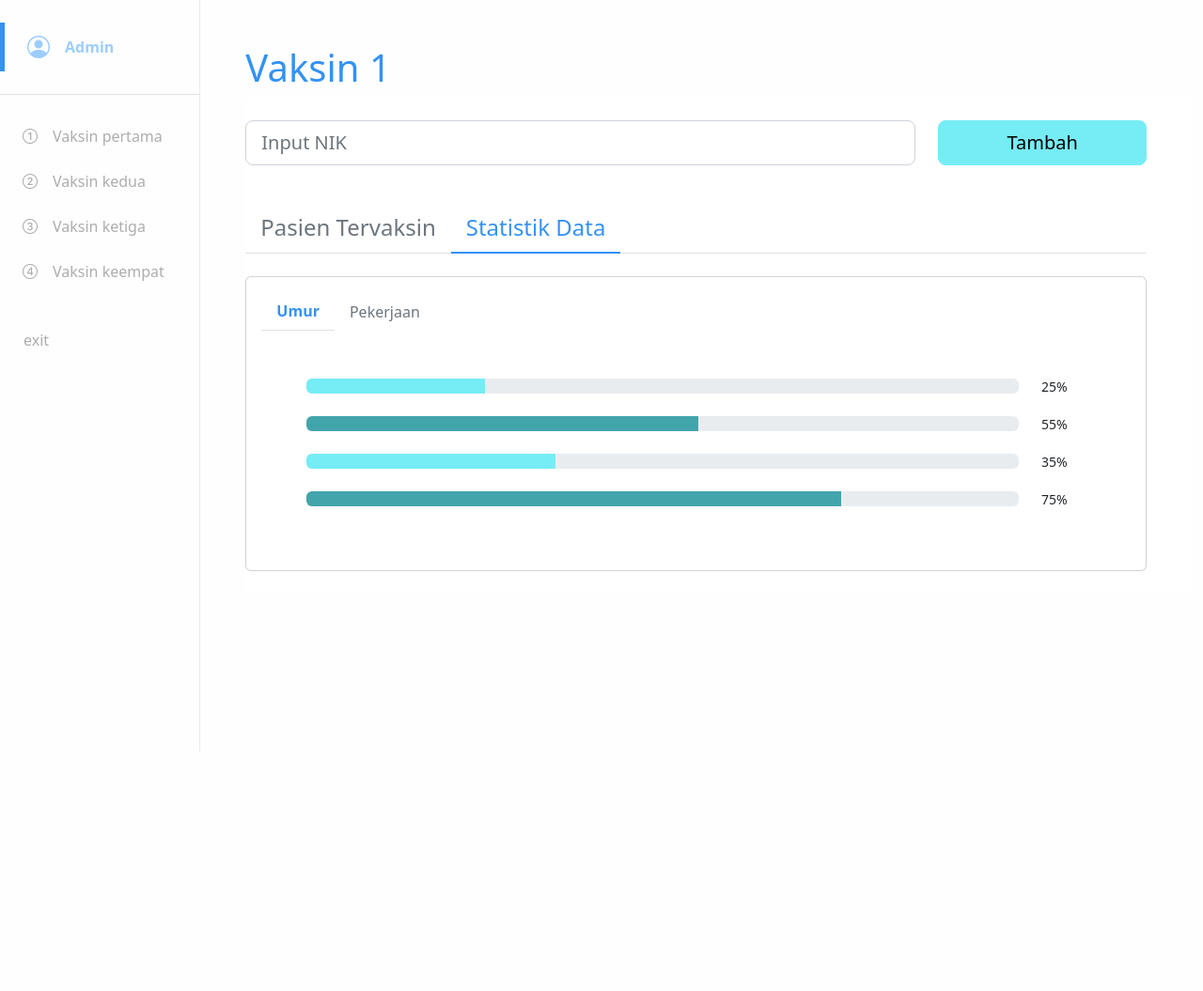
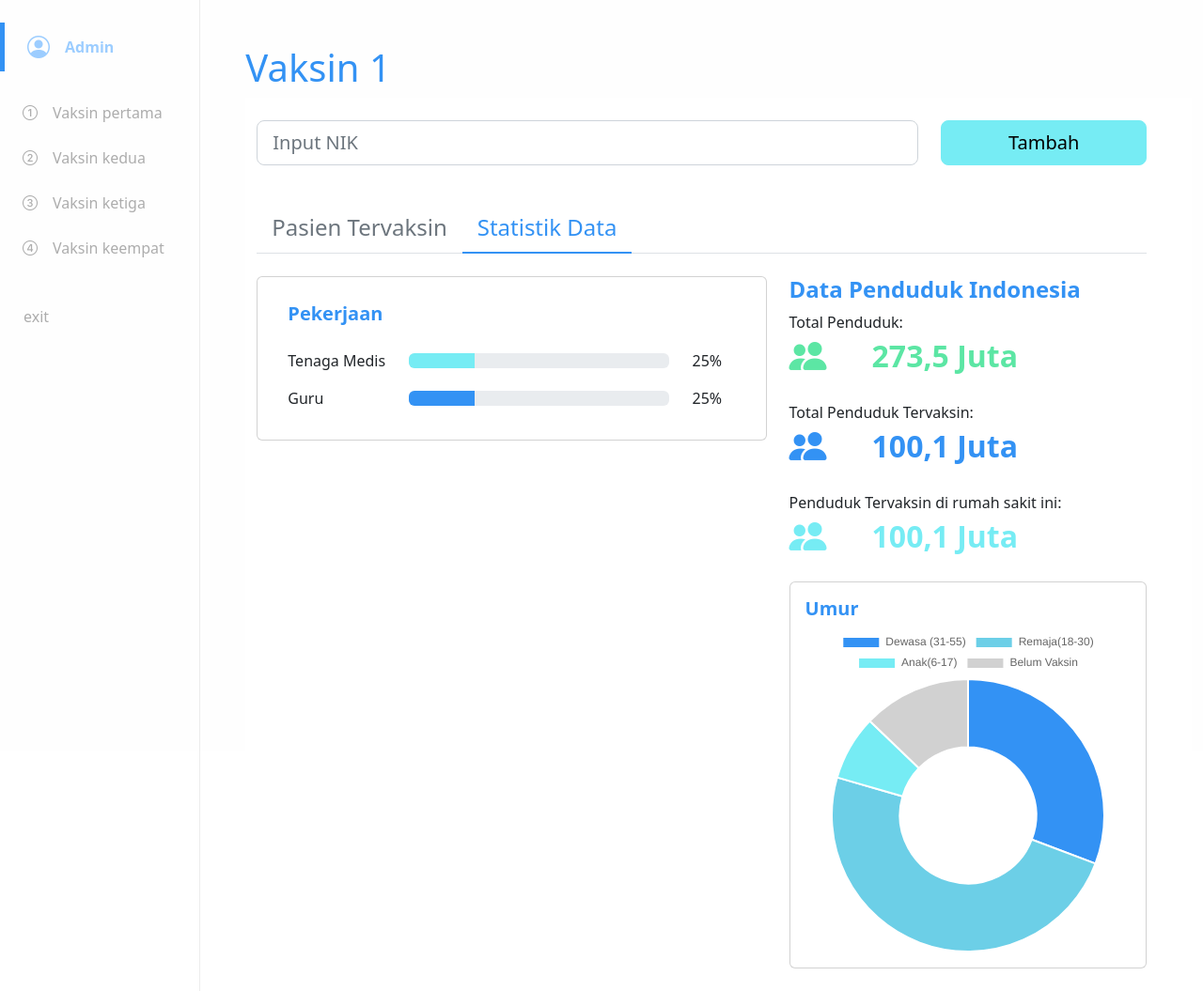
Before and after one commit to ahmadhilmandani/vcp_2022, a CodeIgniter app: page /vcp_2022/index.php/c_dashboard/admin/1 in a window 1280 px wide, after a click on "Statistik Data". Shown: the whole page at 94% size. Before the commit the page ends 800 px from the top, so only its background shows below. Run offline with CodeIgniter, Linux system fonts and the light colour scheme; data that the repository does not hold is empty; some libraries are stand-ins or nearby versions.

Commit message:
update tampilan admin, index admin, dan statistik data bagian admin

```diff
--- a/application/views/combine/View_dashboard_admin.php
+++ b/application/views/combine/View_dashboard_admin.php
@@ -16,7 +16,7 @@
 
         </div>
 
-        <div class="container-lg col-xl-10 col-md-9 d-sm-block mt-5 ps-5">
+        <div class="container-lg col-xl-10 col-md-9 d-sm-block mt-5 ps-md-5">
             <!-- JANGAN LUPA KASIH PENGECAKAN SESSION YANG DI SET BERNILAI ADMIN ATAU USER -->
             <?= $main_admin ?>
 
@@ -29,6 +29,7 @@
 <script src="https://code.jquery.com/jquery-3.6.1.min.js"></script>
 <script src="https://cdn.datatables.net/1.12.1/js/jquery.dataTables.min.js"></script>
 <script src="https://cdn.datatables.net/1.12.1/js/dataTables.bootstrap5.min.js"></script>
+<script src="https://cdnjs.cloudflare.com/ajax/libs/Chart.js/3.9.1/chart.min.js" integrity="sha512-ElRFoEQdI5Ht6kZvyzXhYG9NqjtkmlkfYk0wr6wHxU9JEHakS7UJZNeml5ALk+8IKlU6jDgMabC3vkumRokgJA==" crossorigin="anonymous" referrerpolicy="no-referrer"></script>
 <script type="text/javascript">
     $(document).ready(function() {
         $('#tableVaksin').DataTable({
@@ -49,4 +50,28 @@
         $('.nav-statistik').addClass('text-muted')
         $(this).removeClass('text-muted')
     })
+
 </script>
+<!-- script chart js -->
+<script>
+const ctx = document.getElementById('myChart');
+const myChart = new Chart(ctx, {
+    type: 'doughnut',
+    data: {
+        labels: ['Dewasa (31-55)', 'Remaja(18-30)', 'Anak(6-17)', 'Belum Vaksin'],
+        datasets: [{
+            label: '# of Votes',
+            data: [12, 19, 3, 5,],
+            backgroundColor: [
+                '#3392F4',
+                '#6CCFE7',
+                '#76ECF4',
+                '#D1D1D1',
+            ]
+        }]
+    },
+    options: {
+
+    }
+});
+</script>
--- a/application/views/templates/View_footer.php
+++ b/application/views/templates/View_footer.php
@@ -1,5 +1,5 @@
 <script src="<?= base_url('asset/js/sweetalert2.all.min.js') ?>"></script>
-<script src="cdn.jsdelivr.net/npm/sweetalert2@11"></script>
+<script src="//cdn.jsdelivr.net/npm/sweetalert2@11"></script>
 
 <script>
 
--- a/application/views/templates/View_header.php
+++ b/application/views/templates/View_header.php
@@ -14,11 +14,12 @@ defined('BASEPATH') or exit('No direct script access allowed');
 
 	<script src="https://cdn.jsdelivr.net/npm/bootstrap@5.2.1/dist/js/bootstrap.bundle.min.js" integrity="sha384-u1OknCvxWvY5kfmNBILK2hRnQC3Pr17a+RTT6rIHI7NnikvbZlHgTPOOmMi466C8" crossorigin="anonymous"></script>
 
-	<link rel="stylesheet" href="https://cdn.jsdelivr.net/npm/bootstrap-icons@1.9.1/font/bootstrap-icons.css" />
 
 	<script src="<?= base_url('asset/js/responsive.js') ?>" defer></script>
 	<script src="https://code.jquery.com/jquery-3.6.1.min.js"></script>
-	<link rel="stylesheet" href="https://cdn.jsdelivr.net/npm/bootstrap-icons@1.9.1/font/bootstrap-icons.css">
+
+	<!-- icons -->
+	<link rel="stylesheet" href="https://cdn.jsdelivr.net/npm/bootstrap-icons@1.9.1/font/bootstrap-icons.css" />
 
 	<script src="https://cdn.jsdelivr.net/npm/@popperjs/core@2.11.6/dist/umd/popper.min.js" integrity="sha384-oBqDVmMz9ATKxIep9tiCxS/Z9fNfEXiDAYTujMAeBAsjFuCZSmKbSSUnQlmh/jp3" crossorigin="anonymous" defer></script>
 	<script src="https://cdn.jsdelivr.net/npm/bootstrap@5.2.1/dist/js/bootstrap.min.js" integrity="sha384-7VPbUDkoPSGFnVtYi0QogXtr74QeVeeIs99Qfg5YCF+TidwNdjvaKZX19NZ/e6oz" crossorigin="anonymous" defer></script>
--- a/application/views/templates/admin/View_main_admin.php
+++ b/application/views/templates/admin/View_main_admin.php
@@ -2,11 +2,58 @@
     <div id="beranda-konten" data-click-sidebar="0">
         <h1 class="text-primary mb-4">Hai, Ahmad Hilman Dani</h1>
     </div>
-    <div class="p-5 border border-grey-light-custom" style="width: 60%;">
-        <h3 class="text-primary mb-4">Daftar Vaksin keempat</h3>
-        <input class="mb-4 border border-grey-custom rounded-1 text-grey-custom d-block w-75 p-2 " type="date" name="tanggal-vaksin" placeholder="Pilih tanggal" required>
-        <button class="btn bg-info px-4 py-2 d-block w-50" type="date" placeholder="Pilih tanggal" required>Daftar Vaksin</button>
+
+    <div class="col-lg-8 col-md-9">
+        <div class="card mb-5">
+            <div class="card-body p-5">
+                <h3 class="text-primary mb-4">Agendakan Vaksin!</h3>
+                <form action="" method="post">
+                    <div class="row">
+                        <div class="col-lg-6">
+                            <div class="mb-3">
+                                <i><label for="vaksinDosis" class="form-label fs-5 text-muted">Vaksin Dosis Ke</label></i>
+                                <select name="dosis-vaksin" class="form-select border-0 border-bottom border-3 rounded-0" aria-label="Default select example" id="vaksinDosis">
+                                    <option selected></option>
+                                    <option value="1">Dosis 1</option>
+                                    <option value="2">Dosis 2</option>
+                                    <option value="3">Dosis 3</option>
+                                </select>
                             </div>
+
+                            <div class="mb-3">
+                                <i><label for="tanggal-vaksin-mulai" class="form-label fs-5 text-muted">Mulainya Vaksin</label></i>
+                                <input type="date" name="tanggal-mulai" class="form-control border-0 border-bottom border-3 rounded-0" id="tanggal-vaksin-mulai" value="<?= date("Y-m-d"); ?>">
+                            </div>
+                            <div class="mb-3">
+                                <i><label for="kuota" class="form-label fs-5 text-muted">Kuota</label></i>
+                                <input type="number" name="kuota" class="form-control border-0 border-bottom border-3 rounded-0" id="kuota" value="<?= date("Y-m-d"); ?>">
+                            </div>
+                        </div>
+                        <div class="col-lg-6">
+                            <div class="mb-3">
+                                <i><label for="namaVaksin" class="form-label fs-5 text-muted">Nama Vaksin</label></i>
+                                <select name="nama-vaksin" class="form-select border-0 border-bottom border-3 rounded-0" aria-label="Default select example" id="namaVaksin">
+                                    <option selected></option>
+                                    <option value="1">Dosis 1</option>
+                                    <option value="2">Dosis 2</option>
+                                    <option value="3">Dosis 3</option>
+                                </select>
+                            </div>
+                            <div class="mb-3">
+                                <i><label for="tanggal-vaksin-akhir" class="form-label fs-5 text-muted">Berakhirnya Vaksin</label></i>
+                                <input type="date" name="tanggal-akhir" class="form-control border-0 border-bottom border-3 rounded-0" id="tanggal-vaksin-akhir" value="<?= date("Y-m-d"); ?>">
+                            </div>
+                            <div class="d-grid gap-2 my-5">
+                                <button type="button" class="btn bg-info py-2 fs-5">Agendakan</button>
+                            </div>
+                        </div>
+                    </div>
+
+                </form>
+            </div>
+        </div>
+    </div>
+
 
 
 <?php else : ?>
@@ -14,7 +61,7 @@
         <h1 class="text-primary">Vaksin <?= $vaksin_user_ke ?></h1>
 
     </div>
-    <div class="h-auto py-4 bg-white border-1 border-grey-custom pe-5">
+    <div class="h-auto py-4 bg-white border-1 border-grey-custom pe-5 container-fluid">
         <!-- <h3 class="text-info mb-2"><?= $jenis_vaksin ?></h3> -->
         <form action="" method="post">
             <div class="row">
@@ -95,141 +142,101 @@
 
             <!-- tab statistik -->
             <div class="tab-pane fade" id="statistik-data" role="tabpanel" aria-labelledby="profile-tab" tabindex="0">
+                <div class="row">
+                    <div class="col-lg-7 mb-3">
                         <div class="card">
                             <div class="card-body">
                                 <nav>
                                     <div class="nav nav-tabs border-0" id="nav-tab" role="tablist">
-                                <button class="nav-link nav-statistik active border-0 text-primary border-bottom fw-bold" id="nav-home-tab" data-bs-toggle="tab" data-bs-target="#umur" type="button" role="tab" aria-controls="nav-home" aria-selected="true">Umur</button>
-                                <button class="nav-link nav-statistik text-muted border-0" id="nav-profile-tab" data-bs-toggle="tab" data-bs-target="#pekerjaan" type="button" role="tab" aria-controls="nav-profile" aria-selected="false">Pekerjaan</button>
+                                        <button class="nav-link nav-statistik active border-0 text-primary fw-bold fs-5" id="nav-home-tab" data-bs-toggle="tab" data-bs-target="#pekerjaan" type="button" role="tab" aria-controls="nav-home" aria-selected="true">Pekerjaan</button>
                                     </div>
                                 </nav>
                                 <div class="tab-content" id="nav-tabContent">
 
                                     <!-- tab statistik Umur -->
-                            <div class="tab-pane fade show active" id="umur" role="tabpanel" aria-labelledby="nav-home-tab" tabindex="0">
-                                <div class="mx-5 my-5">
+                                    <div class="tab-pane fade show active" id="pekerjaan" role="tabpanel" aria-labelledby="nav-home-tab" tabindex="0">
+                                        <div class="my-3">
 
-                                    <div class="row mb-3">
-                                        <div class="col-xl-11 col-md-9 col-sm-12">
+                                            <div class="row mb-3 ps-3">
+                                                <div class="col-xl-3 col-md-3">
+                                                    <span>Tenaga Medis</span>
+                                                </div>
+                                                <div class="col-xl-7 col-md-6 col-sm-12">
                                                     <div class="progress mt-1">
                                                         <div class="progress-bar bg-info" role="progressbar" aria-label="Example with label" style="width: 25%;" aria-valuenow="25" aria-valuemin="0" aria-valuemax="100"><small class="d-sm-block d-md-none">25%</small></div>
                                                     </div>
                                                 </div>
-                                        <div class="col-xl-1 col-md-3 d-md-block d-none">
-                                            <span><small>25%</small></span>
+                                                <div class="col-xl-2 col-md-3 d-md-block d-none">
+                                                    <span>25%</span>
                                                 </div>
                                             </div>
 
-                                    <div class="row mb-3">
-                                        <div class="col-xl-11 col-md-9 col-sm-12">
+                                            <div class="row mb-3 ps-3">
+                                                <div class="col-xl-3 col-md-3">
+                                                    <span>Guru</span>
+                                                </div>
+                                                <div class="col-xl-7 col-md-6 col-sm-12">
                                                     <div class="progress mt-1">
-                                                <div class="progress-bar" role="progressbar" aria-label="Example with label" style="width: 55%; background-color: #42A5AB;" aria-valuenow="55" aria-valuemin="0" aria-valuemax="100"><small class="d-sm-block d-md-none">55%</small></div>
+                                                        <div class="progress-bar bg-primary" role="progressbar" aria-label="Example with label" style="width: 25%;" aria-valuenow="25" aria-valuemin="0" aria-valuemax="100"><small class="d-sm-block d-md-none">25%</small></div>
                                                     </div>
                                                 </div>
-                                        <div class="col-xl-1 col-md-3 d-md-block d-none">
-                                            <span><small>55%</small></span>
+                                                <div class="col-xl-2 col-md-3 d-md-block d-none">
+                                                    <span>25%</span>
                                                 </div>
                                             </div>
 
 
-                                    <div class="row mb-3">
-                                        <div class="col-xl-11 col-md-9 col-sm-12">
-                                            <div class="progress mt-1">
-                                                <div class="progress-bar bg-info" role="progressbar" aria-label="Example with label" style="width: 35%;" aria-valuenow="35" aria-valuemin="0" aria-valuemax="100"><small class="d-sm-block d-md-none">35%</small></div>
-                                            </div>
-                                        </div>
-                                        <div class="col-xl-1 col-md-3 d-md-block d-none">
-                                            <span><small>35%</small></span>
-                                        </div>
-                                    </div>
-
-                                    <div class="row mb-3">
-                                        <div class="col-xl-11 col-md-9 col-sm-12">
-                                            <div class="progress mt-1">
-                                                <div class="progress-bar" role="progressbar" aria-label="Example with label" style="width: 75%; background-color: #42A5AB;" aria-valuenow="75" aria-valuemin="0" aria-valuemax="100"><small class="d-sm-block d-md-none">75%</small></div>
-                                            </div>
-                                        </div>
-                                        <div class="col-xl-1 col-md-3 d-md-block d-none">
-                                            <span><small>75%</small></span>
-                                        </div>
-                                    </div>
 
                                         </div>
                                     </div>
                                     <!-- akhir tab statistik umur -->
 
-                            <!-- tab statistik pekerjaan -->
-                            <div class="tab-pane fade" id="pekerjaan" role="tabpanel" aria-labelledby="nav-profile-tab" tabindex="0">
-
-                                <div class="mx-5 my-5">
-
-                                    <div class="row mb-3">
-                                        <div class="col-xl-11 col-md-9 col-sm-12">
-                                            <div class="progress mt-1">
-                                                <div class="progress-bar" role="progressbar" aria-label="Example with label" style="width: 75%; background-color: #42A5AB;" aria-valuenow="75" aria-valuemin="0" aria-valuemax="100"><small class="d-sm-block d-md-none">75%</small></div>
-                                            </div>
-                                        </div>
-                                        <div class="col-xl-1 col-md-3 d-md-block d-none">
-                                            <span><small>75%</small></span>
-                                        </div>
-                                    </div>
-
-                                    <div class="row mb-3">
-                                        <div class="col-xl-11 col-md-9 col-sm-12">
-                                            <div class="progress mt-1">
-                                                <div class="progress-bar bg-info" role="progressbar" aria-label="Example with label" style="width: 25%;" aria-valuenow="25" aria-valuemin="0" aria-valuemax="100"><small class="d-sm-block d-md-none">25%</small></div>
-                                            </div>
-                                        </div>
-                                        <div class="col-xl-1 col-md-3 d-md-block d-none">
-                                            <span><small>25%</small></span>
-                                        </div>
-                                    </div>
-
-                                    <div class="row mb-3">
-                                        <div class="col-xl-11 col-md-9 col-sm-12">
-                                            <div class="progress mt-1">
-                                                <div class="progress-bar" role="progressbar" aria-label="Example with label" style="width: 55%; background-color: #42A5AB;" aria-valuenow="55" aria-valuemin="0" aria-valuemax="100"><small class="d-sm-block d-md-none">55%</small></div>
-                                            </div>
-                                        </div>
-                                        <div class="col-xl-1 col-md-3 d-md-block d-none">
-                                            <span><small>55%</small></span>
-                                        </div>
-                                    </div>
-
-
-                                    <div class="row mb-3">
-                                        <div class="col-xl-11 col-md-9 col-sm-12">
-                                            <div class="progress mt-1">
-                                                <div class="progress-bar bg-info" role="progressbar" aria-label="Example with label" style="width: 35%;" aria-valuenow="35" aria-valuemin="0" aria-valuemax="100"><small class="d-sm-block d-md-none">35%</small></div>
-                                            </div>
-                                        </div>
-                                        <div class="col-xl-1 col-md-3 d-md-block d-none">
-                                            <span><small>35%</small></span>
-                                        </div>
-                                    </div>
-
-                                    <div class="row mb-3">
-                                        <div class="col-xl-11 col-md-9 col-sm-12">
-                                            <div class="progress mt-1">
-                                                <div class="progress-bar" role="progressbar" aria-label="Example with label" style="width: 85%; background-color: #42A5AB;" aria-valuenow="85" aria-valuemin="0" aria-valuemax="100"><small class="d-sm-block d-md-none">85%</small></div>
-                                            </div>
-                                        </div>
-                                        <div class="col-xl-1 col-md-3 d-md-block d-none">
-                                            <span><small>85%</small></span>
-                                        </div>
-                                    </div>
-
-                                </div>
-
-                            </div>
-
-                            <!-- akhir statistik pekerjaan -->
 
                                 </div>
                             </div>
                         </div>
                     </div>
 
+                    <article class="col-lg-5">
+                        <h4 class="text-primary fw-bold">Data Penduduk Indonesia</h4>
+
+                        <div id="total-penduduk" class="mb-3">
+                            <span>Total Penduduk:</span>
+                            <div class="d-flex align-items-center" style="color: #5CE6A4;">
+                                <h1><i class="bi bi-people-fill me-5"></i></h1>
+                                <h2 class="fw-bold">273,5 Juta</h2>
+                            </div>
+                        </div>
+
+                        <div id="total-penduduk-tervaksin" class="mb-3">
+                            <span>Total Penduduk Tervaksin:</span>
+                            <div class="d-flex align-items-center text-primary">
+                                <h1><i class="bi bi-people-fill me-5"></i></h1>
+                                <h2 class="fw-bold">100,1 Juta</h2>
+                            </div>
+                        </div>
+
+                        <div id="total-penduduk-tervaksin" class="mb-3">
+                            <span>Penduduk Tervaksin di rumah sakit ini:</span>
+                            <div class="d-flex align-items-center text-info">
+                                <h1><i class="bi bi-people-fill me-5"></i></h1>
+                                <h2 class="fw-bold">100,1 Juta</h2>
+                            </div>
+                        </div>
+
+                        <!-- card umur and chart js -->
+                        <div class="card">
+                            <div class="card-body">
+                                <h5 class="card-title text-primary fw-bold">Umur</h5>
+                                <canvas id="myChart"></canvas>
+                            </div>
+                        </div>
+
+                    </article>
+                </div>
+            </div>
+            <!-- akhir tab statistik -->
+
         </div>
     </div>
 <?php endif; ?>
--- a/application/views/templates/admin/View_sidebar_admin.php
+++ b/application/views/templates/admin/View_sidebar_admin.php
@@ -2,7 +2,7 @@
     <i class="bi bi-person-circle fs-4 text-secondary"></i>
     <a href="<?= base_url("C_dashboard/admin") ?>" class="text-secondary fw-bold text-decoration-none ms-3">Admin</a>
 </div>
-<span class="d-flex border-bottom border-1 my-4"></span>
+
 
 <div class="d-flex align-items-center mt-4 ps-4 py-2">
     <i class="bi bi-1-circle text-grey-custom"></i>
```
Lines whose indentation alone changed are shown as unchanged.
